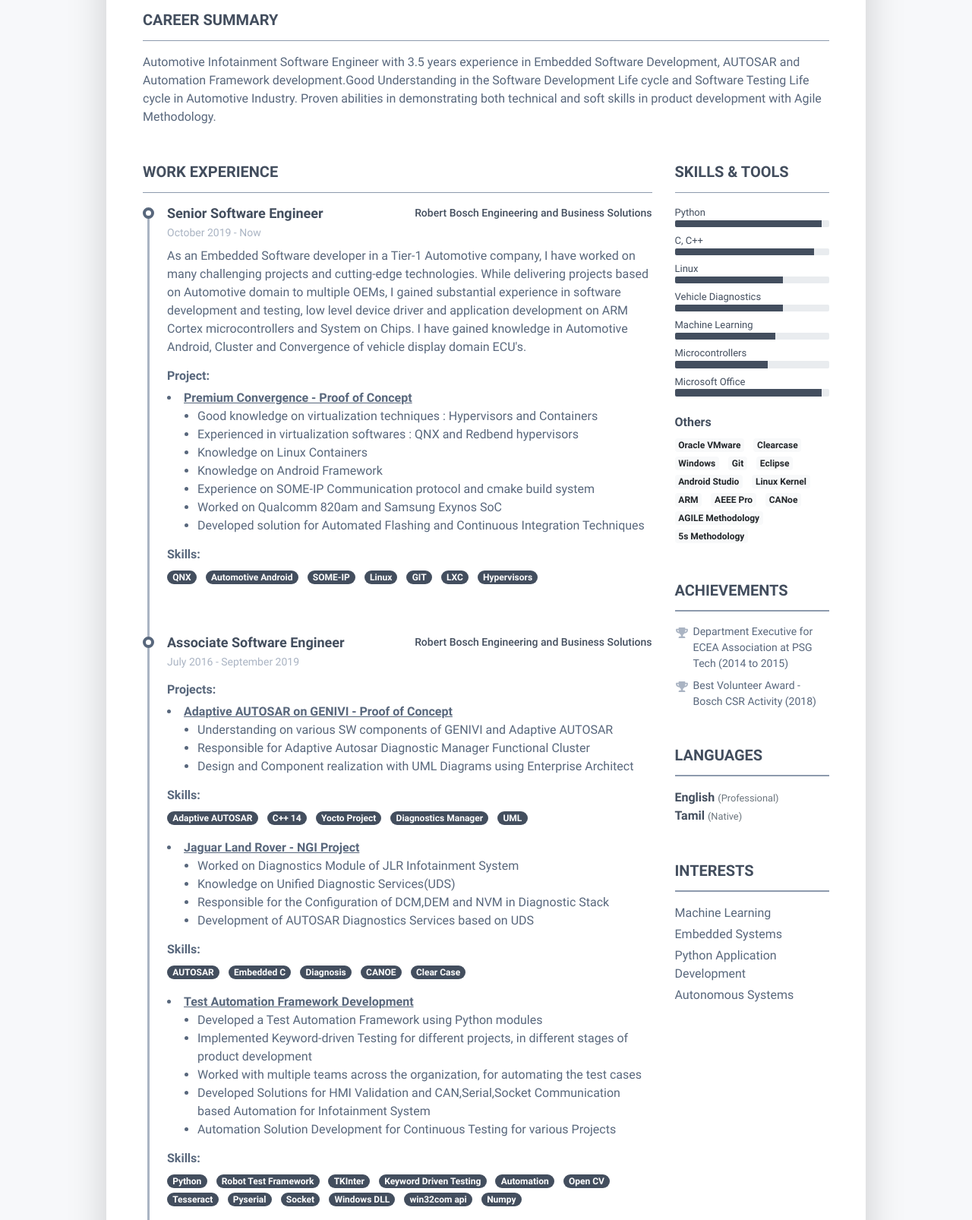
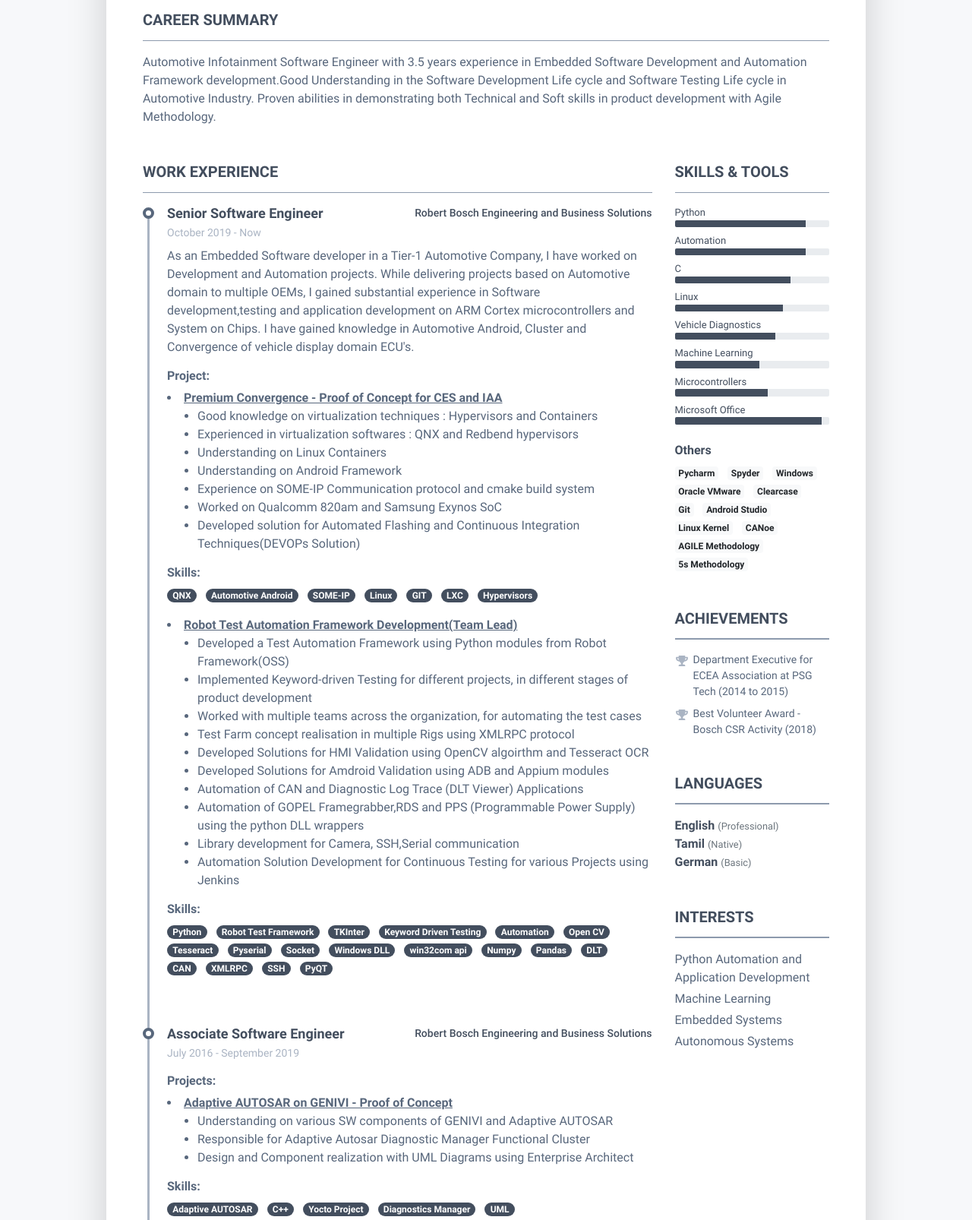
Before and after one commit to AlldreenDev/AlldreenDev.github.io, a plain HTML site: page index.html in a window 1280 px wide. Shown: the part 284-1890 px from the top of the page at 76% size. Drawn offline with Linux system fonts and the light colour scheme; a script that the page names is missing.

Commit message:
Updated On Robot Test Framework , German course and ML

```diff
--- a/index.html
+++ b/index.html
@@ -65,10 +65,10 @@
 			    <section class="resume-section summary-section mb-5">
 				    <h2 class="resume-section-title text-uppercase font-weight-bold pb-3 mb-3">Career Summary</h2>
 				    <div class="resume-section-content">
-					    <p class="mb-0">Automotive Infotainment Software Engineer with 3.5 years experience in Embedded Software Development,
-AUTOSAR and Automation Framework development.Good Understanding in the Software Development Life cycle
-and Software Testing Life cycle in Automotive Industry. Proven abilities in demonstrating both technical and
-soft skills in product development with Agile Methodology.</p>
+					    <p class="mb-0">Automotive Infotainment Software Engineer with 3.5 years experience in Embedded Software Development
+and Automation Framework development.Good Understanding in the Software Development Life cycle
+and Software Testing Life cycle in Automotive Industry. Proven abilities in demonstrating both Technical and
+Soft skills in product development with Agile Methodology.</p>
 				    </div>
 			    </section><!--//summary-section-->
 			    <div class="row">
@@ -89,23 +89,23 @@ soft skills in product development with Agile Methodology.</p>
 										    <div class="resume-position-time">October 2019 - Now </div>
 									    </div><!--//resume-timeline-item-header-->
 									    <div class="resume-timeline-item-desc">
-											As an Embedded Software developer in a Tier-1 Automotive company,
-											I have worked on many challenging projects and cutting-edge technologies.
+											As an Embedded Software developer in a Tier-1 Automotive Company,
+											I have worked on Development and Automation projects.
 											While delivering projects based on Automotive domain to multiple OEMs,
-											I gained substantial experience in software development and testing, low level device driver and application development
+											I gained substantial experience in Software development,testing and application development
 											on ARM Cortex microcontrollers and System on Chips.
 											I have gained knowledge in Automotive Android, Cluster and Convergence of vehicle display domain ECU's.
 											<p></p>
 												<h4 class="resume-timeline-item-desc-heading font-weight-bold">Project: </h4>
-												<li class="font-weight-bold"><u>Premium Convergence - Proof of Concept </u></li>
+												<li class="font-weight-bold"><u>Premium Convergence - Proof of Concept for CES and IAA</u></li>
 									    	<ul>
 									    		<li>Good knowledge on virtualization techniques : Hypervisors and Containers</li>
 												<li>Experienced in virtualization softwares : QNX and Redbend hypervisors </li>
-											    <li>Knowledge on Linux Containers </li>
-											    <li>Knowledge on Android Framework </li>
+											    <li>Understanding on Linux Containers </li>
+											    <li>Understanding on Android Framework </li>
 											    <li>Experience on SOME-IP Communication protocol and cmake build system </li>
 												<li>Worked on Qualcomm 820am and Samsung Exynos SoC </li>
-												<li>Developed solution for Automated Flashing and Continuous Integration Techniques  </li>
+												<li>Developed solution for Automated Flashing and Continuous Integration Techniques(DEVOPs Solution) </li>
 											</ul>
 											<h4 class="resume-timeline-item-desc-heading font-weight-bold">Skills:</h4>
 										    <ul class="list-inline">
@@ -118,6 +118,43 @@ soft skills in product development with Agile Methodology.</p>
 												<li class="list-inline-item"><span class="badge badge-primary badge-pill">Hypervisors</span></li>
 
 											</ul>
+
+													<li class="font-weight-bold"><u>Robot Test Automation Framework Development(Team Lead)</u></li>
+												<ul>
+													<li>Developed a Test Automation Framework using Python modules from Robot Framework(OSS) </li>
+													<li>Implemented Keyword-driven Testing for different projects, in different stages of product development </li>
+													<li>Worked with multiple teams across the organization, for automating the test cases</li>
+													<li>Test Farm concept realisation in multiple Rigs using XMLRPC protocol</li>
+													<li>Developed Solutions for HMI Validation using OpenCV algoirthm and Tesseract OCR</li>
+													<li>Developed Solutions for Amdroid Validation using ADB and Appium modules</li>
+													<li>Automation of CAN and Diagnostic Log Trace (DLT Viewer) Applications</li>
+													<li>Automation of GOPEL Framegrabber,RDS and PPS (Programmable Power Supply) using the python DLL wrappers</li>
+													<li>Library development for Camera, SSH,Serial communication</li>
+													<li>Automation Solution Development for Continuous Testing for various Projects using Jenkins</li>
+												</ul>
+
+												<h4 class="resume-timeline-item-desc-heading font-weight-bold">Skills:</h4>
+												<ul class="list-inline">
+													<li class="list-inline-item"><span class="badge badge-primary badge-pill">Python</span></li>
+													<li class="list-inline-item"><span class="badge badge-primary badge-pill">Robot Test Framework</span></li>
+													<li class="list-inline-item"><span class="badge badge-primary badge-pill">TKInter</span></li>
+													<li class="list-inline-item"><span class="badge badge-primary badge-pill">Keyword Driven Testing</span></li>
+													<li class="list-inline-item"><span class="badge badge-primary badge-pill">Automation</span></li>
+													<li class="list-inline-item"><span class="badge badge-primary badge-pill">Open CV</span></li>
+													<li class="list-inline-item"><span class="badge badge-primary badge-pill">Tesseract</span></li>
+													<li class="list-inline-item"><span class="badge badge-primary badge-pill">Pyserial</span></li>
+													<li class="list-inline-item"><span class="badge badge-primary badge-pill">Socket</span></li>
+													<li class="list-inline-item"><span class="badge badge-primary badge-pill">Windows DLL</span></li>
+													<li class="list-inline-item"><span class="badge badge-primary badge-pill">win32com api</span></li>
+													<li class="list-inline-item"><span class="badge badge-primary badge-pill">Numpy</span></li>
+													<li class="list-inline-item"><span class="badge badge-primary badge-pill">Pandas</span></li>
+													<li class="list-inline-item"><span class="badge badge-primary badge-pill">DLT</span></li>
+													<li class="list-inline-item"><span class="badge badge-primary badge-pill">CAN</span></li>
+													<li class="list-inline-item"><span class="badge badge-primary badge-pill">XMLRPC</span></li>
+													<li class="list-inline-item"><span class="badge badge-primary badge-pill">SSH</span></li>
+													<li class="list-inline-item"><span class="badge badge-primary badge-pill">PyQT</span></li>
+
+												</ul>
 									    </div><!--//resume-timeline-item-desc-->
 
 								    </article><!--//resume-timeline-item-->
@@ -147,7 +184,7 @@ soft skills in product development with Agile Methodology.</p>
 												<h4 class="resume-timeline-item-desc-heading font-weight-bold">Skills:</h4>
 												<ul class="list-inline">
 													<li class="list-inline-item"><span class="badge badge-primary badge-pill">Adaptive AUTOSAR</span></li>
-													<li class="list-inline-item"><span class="badge badge-primary badge-pill">C++ 14</span></li>
+													<li class="list-inline-item"><span class="badge badge-primary badge-pill">C++</span></li>
 													<li class="list-inline-item"><span class="badge badge-primary badge-pill">Yocto Project</span></li>
 													<li class="list-inline-item"><span class="badge badge-primary badge-pill">Diagnostics Manager</span></li>
 													<li class="list-inline-item"><span class="badge badge-primary badge-pill">UML</span></li>
@@ -174,33 +211,6 @@ soft skills in product development with Agile Methodology.</p>
 												</ul>
 
 												<p></p>
-												<li class="font-weight-bold"><u>Test Automation Framework Development</u></li>
-												<ul>
-													<li>Developed a Test Automation Framework using Python modules </li>
-													<li>Implemented Keyword-driven Testing for different projects, in different stages of product development </li>
-													<li>Worked with multiple teams across the organization, for automating the test cases</li>
-													<li>Developed Solutions for HMI Validation and CAN,Serial,Socket Communication based Automation for Infotainment System</li>
-													<li>Automation Solution Development for Continuous Testing for various Projects</li>
-
-
-												</ul>
-
-												<h4 class="resume-timeline-item-desc-heading font-weight-bold">Skills:</h4>
-												<ul class="list-inline">
-													<li class="list-inline-item"><span class="badge badge-primary badge-pill">Python</span></li>
-													<li class="list-inline-item"><span class="badge badge-primary badge-pill">Robot Test Framework</span></li>
-													<li class="list-inline-item"><span class="badge badge-primary badge-pill">TKInter</span></li>
-													<li class="list-inline-item"><span class="badge badge-primary badge-pill">Keyword Driven Testing</span></li>
-													<li class="list-inline-item"><span class="badge badge-primary badge-pill">Automation</span></li>
-													<li class="list-inline-item"><span class="badge badge-primary badge-pill">Open CV</span></li>
-													<li class="list-inline-item"><span class="badge badge-primary badge-pill">Tesseract</span></li>
-													<li class="list-inline-item"><span class="badge badge-primary badge-pill">Pyserial</span></li>
-													<li class="list-inline-item"><span class="badge badge-primary badge-pill">Socket</span></li>
-													<li class="list-inline-item"><span class="badge badge-primary badge-pill">Windows DLL</span></li>
-													<li class="list-inline-item"><span class="badge badge-primary badge-pill">win32com api</span></li>
-													<li class="list-inline-item"><span class="badge badge-primary badge-pill">Numpy</span></li>
-
-												</ul>
 
 											</div><!--//resume-timeline-item-desc-->
 
@@ -280,7 +290,7 @@ soft skills in product development with Agile Methodology.</p>
 									    </div><!--//resume-timeline-item-header-->
 									    <div class="resume-timeline-item-desc">
 										    <p> Pursued Electronics and Communication Engineering which provides substantial knowledge to build my career as an Embedded Engineer
-											<br>Secured First Class with Distinction </p>
+											<br>Secured First Class with Distinction ( CGPA - 8.54)</p>
 										    <h4 class="resume-timeline-item-desc-heading font-weight-bold">Projects:</h4>
 										    <ul>
 												<li>Wireless Protocol Based Industrial Safety System </li>
@@ -308,27 +318,6 @@ soft skills in product development with Agile Methodology.</p>
 
 
 
-
-
-									<article class="resume-timeline-item position-relative pb-5">
-
-									    <div class="resume-timeline-item-header mb-2">
-										    <div class="d-flex flex-column flex-md-row">
-										        <h3 class="resume-position-title font-weight-bold mb-1"><a href="">UML and Design Patterns in OOPS</a></h3>
-										        <div class="resume-company-name ml-auto"><a href="">Bosch</a></div>
-										    </div><!--//row-->
-										    <div class="resume-position-time">May 2019</div>
-									    </div><!--//resume-timeline-item-header-->
-									    <div class="resume-timeline-item-desc">
-										    <p></p>
-
-										    <ul class="list-inline">
-											    <li class="list-inline-item"><span class="badge badge-primary badge-pill">UML</span></li>
-											    <li class="list-inline-item"><span class="badge badge-primary badge-pill">OOPs</span></li>
-												<li class="list-inline-item"><span class="badge badge-primary badge-pill">Design Patterns</span></li>
-
-									    </ul></div><!--//resume-timeline-item-desc-->
-									</article>
 
 
 
@@ -368,6 +357,66 @@ soft skills in product development with Agile Methodology.</p>
 									    </ul></div>
 									</article> -->
 
+										<article class="resume-timeline-item position-relative pb-5">
+
+									    <div class="resume-timeline-item-header mb-2">
+										    <div class="d-flex flex-column flex-md-row">
+										        <h3 class="resume-position-title font-weight-bold mb-1"><a href="">Hands on Machine Learning Techniques using Python</a></h3>
+										        <div class="resume-company-name ml-auto"><a href="">Udemy</a></div>
+										    </div><!--//row-->
+										    <div class="resume-position-time">November 2019</div>
+									    </div><!--//resume-timeline-item-header-->
+									    <div class="resume-timeline-item-desc">
+										    <p></p>
+
+										    <ul class="list-inline">
+												<li class="list-inline-item"><span class="badge badge-primary badge-pill">Sckit-Learn</span></li>
+											    <li class="list-inline-item"><span class="badge badge-primary badge-pill">Regression Algorithm</span></li>
+											    <li class="list-inline-item"><span class="badge badge-primary badge-pill">Classification Algorithm</span></li>
+												<li class="list-inline-item"><span class="badge badge-primary badge-pill">Clustering Algorithm</span></li>
+											    <li class="list-inline-item"><span class="badge badge-primary badge-pill">Associate Rule Learning</span></li>
+												<li class="list-inline-item"><span class="badge badge-primary badge-pill">Reinforcement Learning</span></li>
+									    </ul></div><!--//resume-timeline-item-desc-->
+									</article>
+
+									<article class="resume-timeline-item position-relative pb-5">
+
+									    <div class="resume-timeline-item-header mb-2">
+										    <div class="d-flex flex-column flex-md-row">
+										        <h3 class="resume-position-title font-weight-bold mb-1"><a href="">Basic German Language Training</a></h3>
+										        <div class="resume-company-name ml-auto"><a href="">Bosch - Binoculus</a></div>
+										    </div><!--//row-->
+										    <div class="resume-position-time">January 2020</div>
+									    </div><!--//resume-timeline-item-header-->
+									    <div class="resume-timeline-item-desc">
+										    <p></p>
+
+										    <ul class="list-inline">
+											    <li class="list-inline-item"><span class="badge badge-primary badge-pill">A1 and A2 Certification(in Progress)</span></li>
+									    </ul></div><!--//resume-timeline-item-desc-->
+									</article>
+
+									<article class="resume-timeline-item position-relative pb-5">
+
+									    <div class="resume-timeline-item-header mb-2">
+										    <div class="d-flex flex-column flex-md-row">
+										        <h3 class="resume-position-title font-weight-bold mb-1"><a href="">UML and Design Patterns in OOPS</a></h3>
+										        <div class="resume-company-name ml-auto"><a href="">Bosch</a></div>
+										    </div><!--//row-->
+										    <div class="resume-position-time">May 2019</div>
+									    </div><!--//resume-timeline-item-header-->
+									    <div class="resume-timeline-item-desc">
+										    <p></p>
+
+										    <ul class="list-inline">
+											    <li class="list-inline-item"><span class="badge badge-primary badge-pill">UML</span></li>
+											    <li class="list-inline-item"><span class="badge badge-primary badge-pill">OOPs</span></li>
+												<li class="list-inline-item"><span class="badge badge-primary badge-pill">Design Patterns</span></li>
+
+									    </ul></div><!--//resume-timeline-item-desc-->
+									</article>
+
+
 									<article class="resume-timeline-item position-relative pb-5">
 
 									    <div class="resume-timeline-item-header mb-2">
@@ -388,23 +437,6 @@ soft skills in product development with Agile Methodology.</p>
 									    </ul></div><!--//resume-timeline-item-desc-->
 									</article>
 
-																		<article class="resume-timeline-item position-relative pb-5">
-
-									    <div class="resume-timeline-item-header mb-2">
-										    <div class="d-flex flex-column flex-md-row">
-										        <h3 class="resume-position-title font-weight-bold mb-1"><a href="">Basic Perl Training</a></h3>
-										        <div class="resume-company-name ml-auto"><a href="">Bosch</a></div>
-										    </div><!--//row-->
-										    <div class="resume-position-time">May 2018</div>
-									    </div><!--//resume-timeline-item-header-->
-									    <div class="resume-timeline-item-desc">
-										    <p></p>
-
-										    <ul class="list-inline">
-											    <li class="list-inline-item"><span class="badge badge-primary badge-pill">Perl</span></li>
-
-									    </ul></div><!--//resume-timeline-item-desc-->
-									</article>
 
 								<!--	<article class="resume-timeline-item position-relative pb-5">
 
@@ -449,13 +481,19 @@ soft skills in product development with Agile Methodology.</p>
 								        <li class="mb-2">
 								            <div class="resume-skill-name">Python</div>
 									        <div class="progress resume-progress">
-											    <div class="progress-bar theme-progress-bar-dark" role="progressbar" style="width: 95%" aria-valuenow="25" aria-valuemin="0" aria-valuemax="100"></div>
+											    <div class="progress-bar theme-progress-bar-dark" role="progressbar" style="width: 85%" aria-valuenow="25" aria-valuemin="0" aria-valuemax="100"></div>
+											</div>
+								        </li>
+										<li class="mb-2">
+								            <div class="resume-skill-name">Automation</div>
+									        <div class="progress resume-progress">
+											    <div class="progress-bar theme-progress-bar-dark" role="progressbar" style="width: 85%" aria-valuenow="25" aria-valuemin="0" aria-valuemax="100"></div>
 											</div>
 								        </li>
 								        <li class="mb-2">
-								            <div class="resume-skill-name">C, C++</div>
+								            <div class="resume-skill-name">C</div>
 									        <div class="progress resume-progress">
-											    <div class="progress-bar theme-progress-bar-dark" role="progressbar" style="width: 90%" aria-valuenow="25" aria-valuemin="0" aria-valuemax="100"></div>
+											    <div class="progress-bar theme-progress-bar-dark" role="progressbar" style="width: 75%" aria-valuenow="25" aria-valuemin="0" aria-valuemax="100"></div>
 											</div>
 										</li>
 
@@ -469,14 +507,14 @@ soft skills in product development with Agile Methodology.</p>
 								        <li class="mb-2">
 												<div class="resume-skill-name">Vehicle Diagnostics</div>
 												<div class="progress resume-progress">
-													<div class="progress-bar theme-progress-bar-dark" role="progressbar" style="width: 70%" aria-valuenow="25" aria-valuemin="0" aria-valuemax="100"></div>
+													<div class="progress-bar theme-progress-bar-dark" role="progressbar" style="width: 65%" aria-valuenow="25" aria-valuemin="0" aria-valuemax="100"></div>
 												</div>
 											</li>
 
 								        <li class="mb-2">
 								            <div class="resume-skill-name">Machine Learning</div>
 									        <div class="progress resume-progress">
-											    <div class="progress-bar theme-progress-bar-dark" role="progressbar" style="width: 65%" aria-valuenow="25" aria-valuemin="0" aria-valuemax="100"></div>
+											    <div class="progress-bar theme-progress-bar-dark" role="progressbar" style="width: 55%" aria-valuenow="25" aria-valuemin="0" aria-valuemax="100"></div>
 											</div>
 								        </li>
 								        <li class="mb-2">
@@ -498,15 +536,14 @@ soft skills in product development with Agile Methodology.</p>
 						        <div class="resume-skill-item">
 						            <h4 class="resume-skills-cat font-weight-bold">Others</h4>
 						            <ul class="list-inline">
+										<li class="list-inline-item"><span class="badge badge-light">Pycharm</span></li>
+							            <li class="list-inline-item"><span class="badge badge-light">Spyder</span></li>
+										<li class="list-inline-item"><span class="badge badge-light">Windows</span></li>
 							            <li class="list-inline-item"><span class="badge badge-light">Oracle VMware</span></li>
 							            <li class="list-inline-item"><span class="badge badge-light">Clearcase</span></li>
-										<li class="list-inline-item"><span class="badge badge-light">Windows</span></li>
 							            <li class="list-inline-item"><span class="badge badge-light">Git</span></li>
-							            <li class="list-inline-item"><span class="badge badge-light">Eclipse</span></li>
 										<li class="list-inline-item"><span class="badge badge-light">Android Studio</span></li>
 										<li class="list-inline-item"><span class="badge badge-light">Linux Kernel</span></li>
-							            <li class="list-inline-item"><span class="badge badge-light">ARM</span></li>
-							            <li class="list-inline-item"><span class="badge badge-light">AEEE Pro</span></li>
 							            <li class="list-inline-item"><span class="badge badge-light">CANoe</span></li>
 							            <li class="list-inline-item"><span class="badge badge-light">AGILE Methodology</span></li>
 							            <li class="list-inline-item"><span class="badge badge-light">5s Methodology</span></li>
@@ -553,7 +590,7 @@ soft skills in product development with Agile Methodology.</p>
 							    <ul class="list-unstyled resume-lang-list">
 								    <li><span class="resume-lang-name font-weight-bold">English</span> <small class="text-muted font-weight-normal">(Professional)</small></li>
 								    <li><span class="resume-lang-name font-weight-bold">Tamil</span> <small class="text-muted font-weight-normal">(Native)</small></li>
-
+									<li><span class="resume-lang-name font-weight-bold">German</span> <small class="text-muted font-weight-normal">(Basic)</small></li>
 							    </ul>
 						    </div>
 					    </section><!--//language-section-->
@@ -561,9 +598,9 @@ soft skills in product development with Agile Methodology.</p>
 						    <h2 class="resume-section-title text-uppercase font-weight-bold pb-3 mb-3">Interests</h2>
 						    <div class="resume-section-content">
 							    <ul class="list-unstyled">
+									<li class="mb-1">Python Automation and Application Development</li>
 								    <li class="mb-1">Machine Learning</li>
 								    <li class="mb-1">Embedded Systems</li>
-									<li class="mb-1">Python Application Development</li>
 								    <li class="mb-1">Autonomous Systems</li>
 							    </ul>
 						    </div>
```
